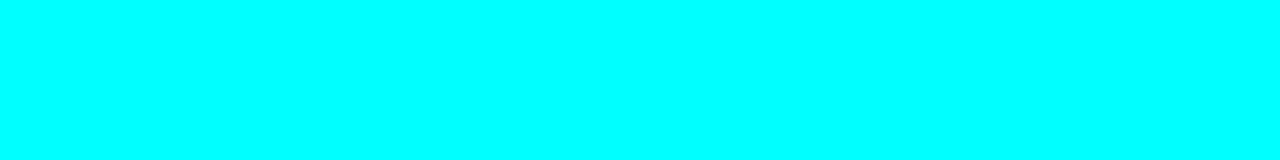
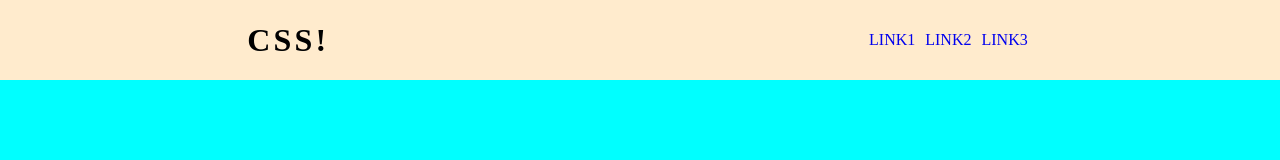
Before and after one commit to smudick/css-practice, a plain HTML site: page index.html in a window 1280 px wide. Drawn offline with Linux system fonts and the light colour scheme.

Commit message:
setting up initial navbar

```diff
--- a/index.html
+++ b/index.html
@@ -7,9 +7,16 @@
     <link rel="stylesheet" href="main.css" />
   </head>
   <body>
-    <header
-
-    ></header>
+    <header>
+        <div class="navbar">
+            <h1>CSS!</h1>
+            <ul>
+                <li><a href="#">LINK1</a></li>
+                <li><a href="#">LINK2</a></li>
+                <li><a href="#">LINK3</a></li>
+            </ul>
+        </div>
+    </header>
 
     <body
 
--- a/main.css
+++ b/main.css
@@ -5,3 +5,36 @@
 body {
     background-color: aqua;
 }
+/************ Navigation ***************/
+
+header {
+    background-color: blanchedalmond;
+}
+
+.navbar {
+    display: flex;
+    flex-flow: row wrap;
+    justify-content: space-around;
+    align-items: center;
+    height: 5em;
+}
+
+h1 {
+    text-transform: uppercase;
+    letter-spacing: .1em;
+}
+
+ul {
+    list-style: none;
+    display: flex;
+
+}
+
+ul a {
+    text-decoration: none;
+    margin: 5px;
+}
+
+ul a:hover {
+    background-color: darkgray;
+}
```
